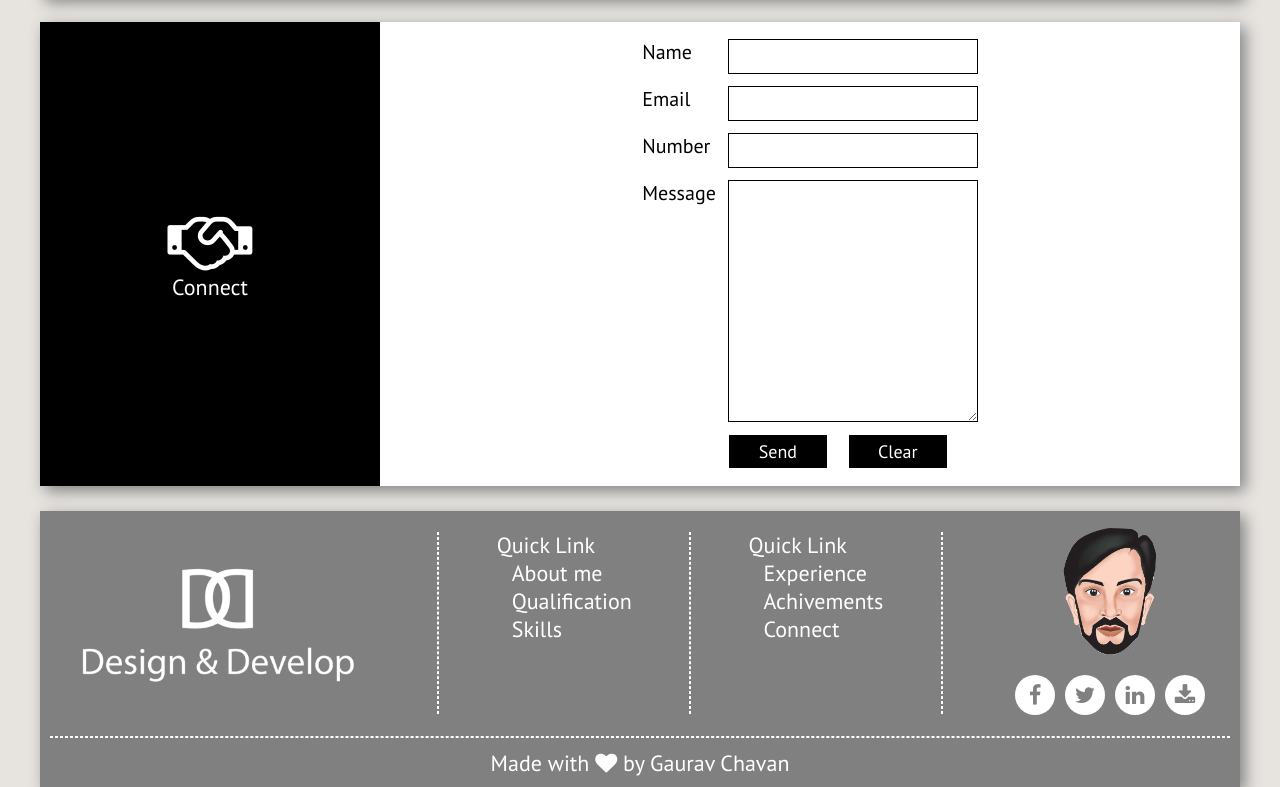
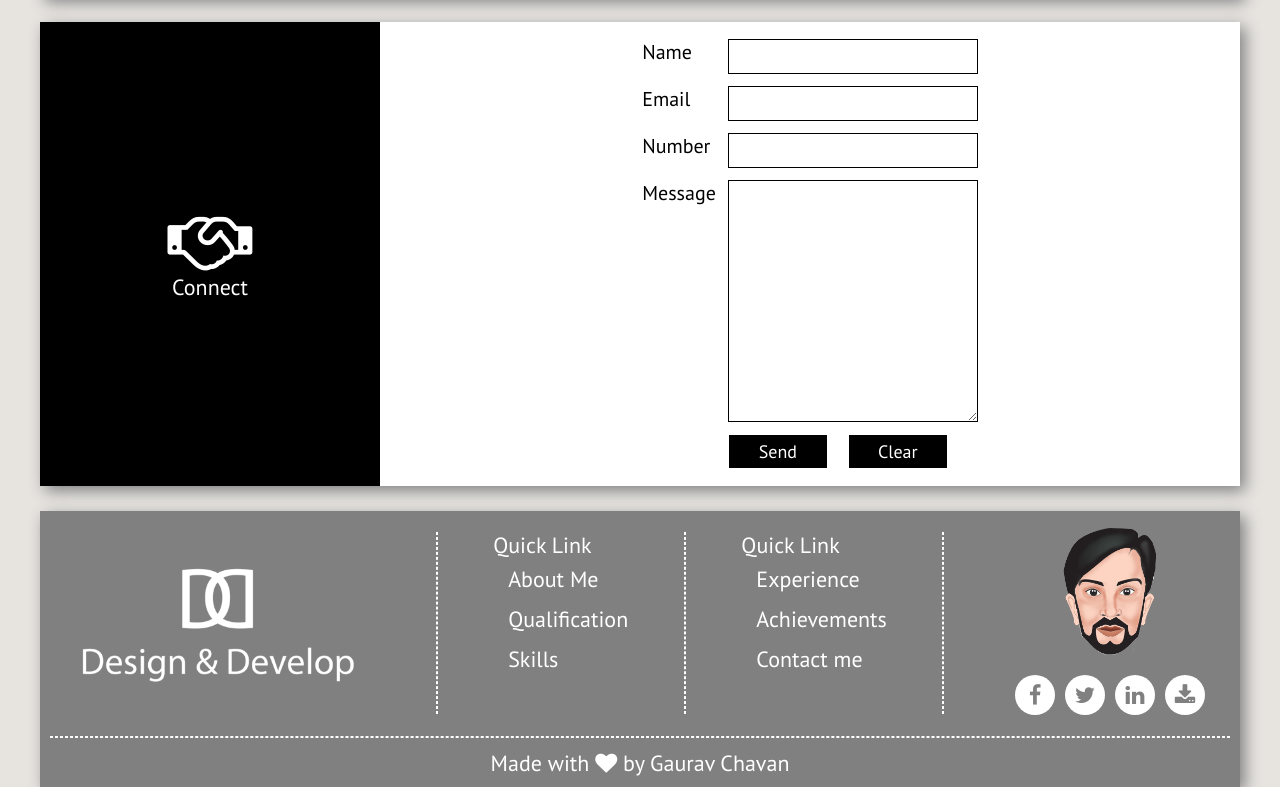
Before and after one commit to chavangaurav/chavangaurav.github.io, a plain HTML site: page index.html in a window 1280 px wide. Shown: the part 3311-4098 px from the top of the page. Drawn offline with Linux system fonts and the light colour scheme.

Commit message:
add new resume

```diff
--- a/CSS/style.css
+++ b/CSS/style.css
@@ -474,6 +474,18 @@ body {
     list-style-type: none;
     margin-left: 15px;
     padding: 0px;
+    line-height: 40px;
+}
+
+.links a,
+.links_small a {
+    text-decoration: none;
+    color: inherit;
+}
+
+.links a:hover,
+.links_small a:hover {
+    text-decoration: underline;
 }
 
 .links_small {
@@ -638,6 +650,9 @@ body {
     .links_small {
         display: block;
     }
+    .links_small li{
+        line-height: 30px;
+    }
     .footer_icons {
         padding: 0px 20px;
     }
--- a/index.html
+++ b/index.html
@@ -29,7 +29,7 @@
                             <li><a href="#skill_frontend">Skills</a></li>
                             <li><a href="#experience">Experience</a></li>
                             <li><a href="#achievements">Achievements</a></li>
-                            <li><a href="downloads/GauravChavan.pdf" download><i class="fa fa-download" aria-hidden="true"></i>&emsp;Resume</a></li>
+                            <li><a href="downloads/GauravWebCV.pdf" download><i class="fa fa-download" aria-hidden="true"></i>&emsp;Resume</a></li>
                         </ul>
                     </div>
                 </div>
@@ -572,27 +572,27 @@
             <hr>
             <div class="links">
                 <ul>Quick Link
-                    <li>About me</li>
-                    <li>Qualification</li>
-                    <li>Skills</li>
+                    <li><a href="#about_me">About Me</a></li>
+                    <li><a href="#qualification">Qualification</a></li>
+                    <li><a href="#skill_frontend">Skills</a></li>
                 </ul>
             </div>
             <div class="links_small">
                 <ul>Quick Link
-                    <li>About me</li>
-                    <li>Qualification</li>
-                    <li>Skills</li>
-                    <li>Experience </li>
-                    <li>Achivements</li>
-                    <li>Connect</li>
+                    <li><a href="#about_me">About Me</a></li>
+                    <li><a href="#qualification">Qualification</a></li>
+                    <li><a href="#skill_frontend">Skills</a></li>
+                    <li><a href="#experience">Experience</a></li>
+                    <li><a href="#achievements">Achievements</a></li>
+                    <li><a href="#connect">Contact me</a></li>
                 </ul>
             </div>
             <hr id="link_hr">
             <div class="links">
                 <ul> Quick Link
-                    <li>Experience </li>
-                    <li>Achivements</li>
-                    <li>Connect</li>
+                    <li><a href="#experience">Experience</a></li>
+                    <li><a href="#achievements">Achievements</a></li>
+                    <li><a href="#connect">Contact me</a></li>
                 </ul>
             </div>
             <hr>
@@ -601,18 +601,24 @@
                     <img src="Images/cartoon.png" alt="Gaurav">
                 </div>
                 <div class="social_icons">
+                    <a href="https://www.facebook.com/gaurav.chavan1" target="_blank">
                         <div class="fb_icon">
                             <i class="fa fa-facebook"></i>
                         </div>
+                    </a>
                     <div class="twitter_icon">
                         <i class="fa fa-twitter"></i>
                     </div>
                     <div class="linkedin_icon">
                         <i class="fa fa-linkedin"></i>
                     </div>
+                    <a href="downloads/GauravWebCV.pdf" download>
                         <div class="download_icon">
+
                             <i class="fa fa-download"></i>
+
                         </div>
+                    </a>
                 </div>
             </div>
         </div>
```
Also changed, not shown: 1 other file. Lines whose indentation alone changed are shown as unchanged.
